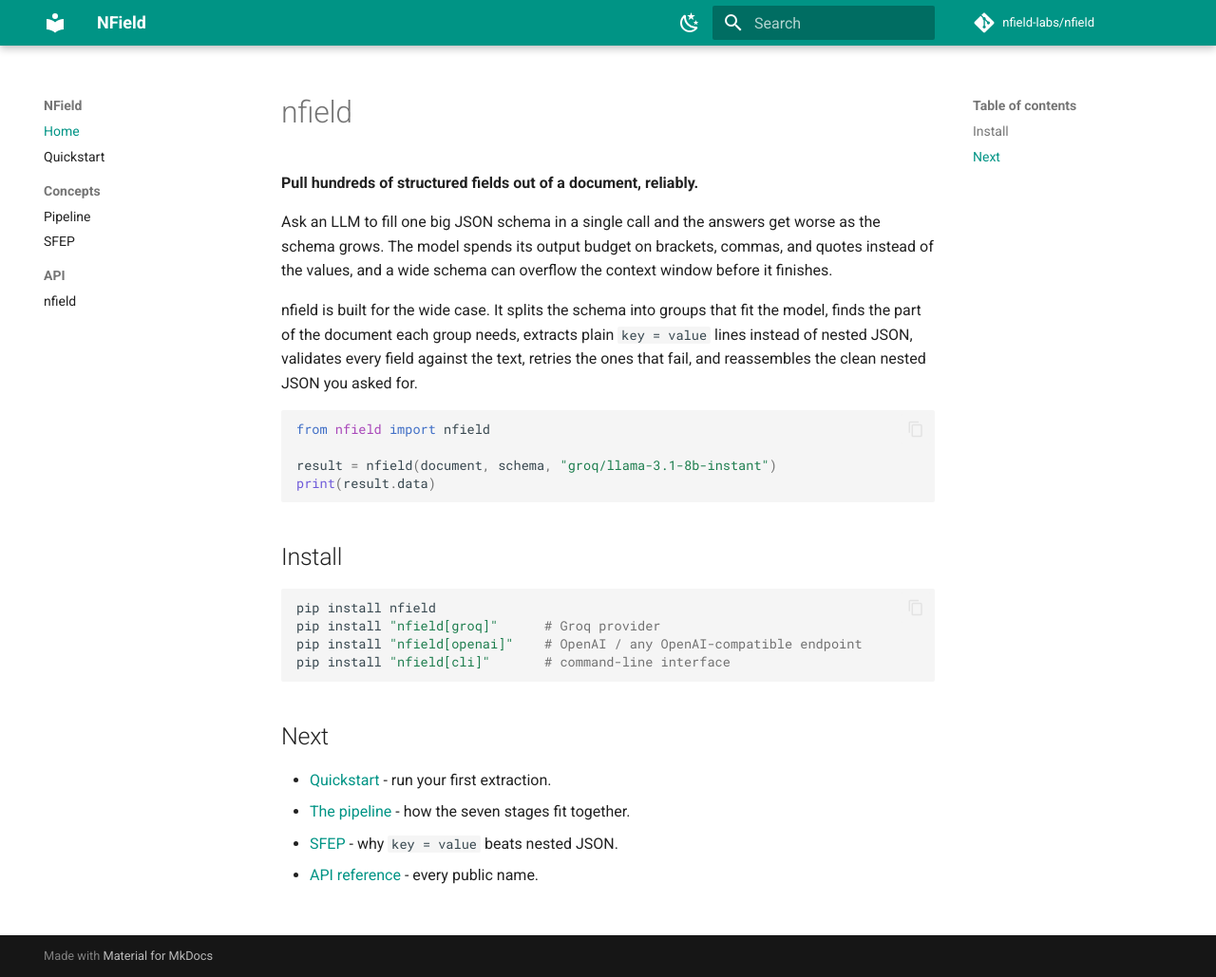
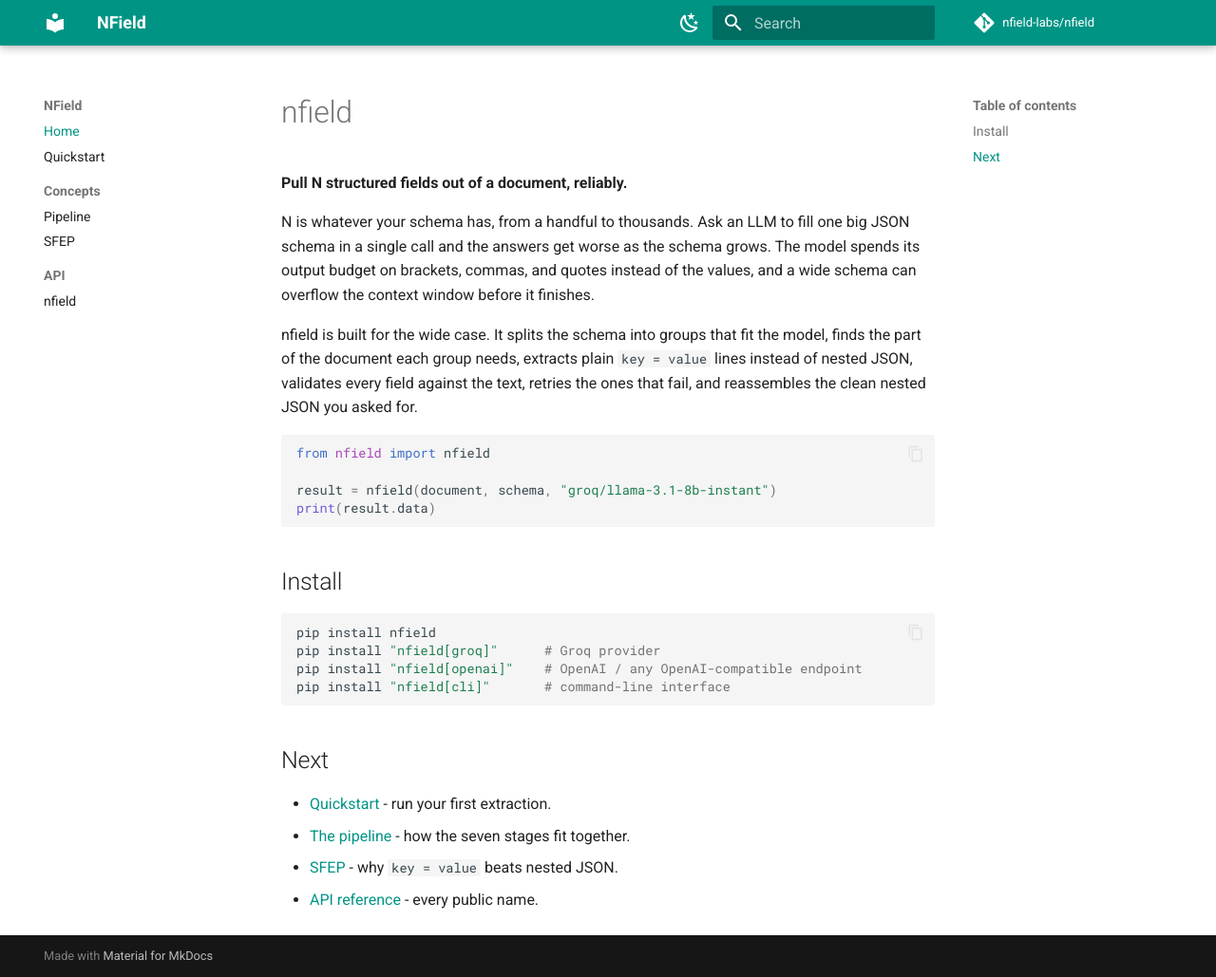
Before and after one commit to nfield-labs/nfield, an MkDocs documentation site: the page built from docs/index.md, in a window 1280 px wide and 1029 px high. Shown: the whole window at 95% size. Built offline with MkDocs 1.6.1 and Material for MkDocs 9.7.7, drawn with Linux system fonts in a browser that asks for light colours; comment, search, counter and statistics services are not loaded.

Commit message:
Refine the README: lead with N fields and center the header
Describe the field count as N (a handful to thousands) instead of hundreds, and add a centered hero with the tagline, a uniform badge row, and quick links to the docs.

```diff
--- a/docs/index.md
+++ b/docs/index.md
@@ -1,10 +1,11 @@
 # nfield
 
-**Pull hundreds of structured fields out of a document, reliably.**
+**Pull N structured fields out of a document, reliably.**
 
-Ask an LLM to fill one big JSON schema in a single call and the answers get worse as the
-schema grows. The model spends its output budget on brackets, commas, and quotes instead of
-the values, and a wide schema can overflow the context window before it finishes.
+N is whatever your schema has, from a handful to thousands. Ask an LLM to fill one big JSON
+schema in a single call and the answers get worse as the schema grows. The model spends its
+output budget on brackets, commas, and quotes instead of the values, and a wide schema can
+overflow the context window before it finishes.
 
 nfield is built for the wide case. It splits the schema into groups that fit the model, finds
 the part of the document each group needs, extracts plain `key = value` lines instead of
```
Also changed, not shown: README.md (+22 -11 lines).
